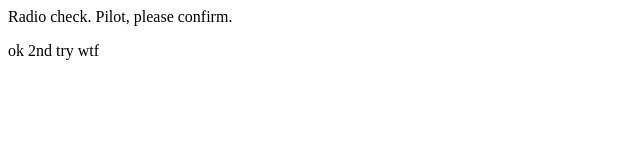
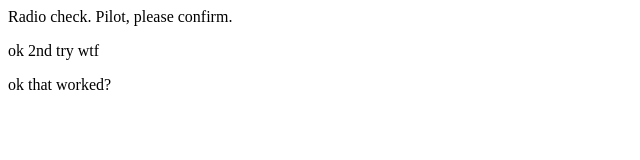
Before and after one commit to fahaddd-git/communication-log, a plain HTML site: page index.html in a window 1280 px wide. Shown: the whole page, without its empty margins (0-640 px from the left). Drawn offline with Linux system fonts and the light colour scheme.

Commit message:
ok 3rd try wtf

```diff
--- a/index.html
+++ b/index.html
@@ -2,5 +2,6 @@
 <body>
    <p>Radio check. Pilot, please confirm.</p>
 <p> ok 2nd try wtf </p>
+<p> ok that worked? </p>
 </body>
 </html>
```
